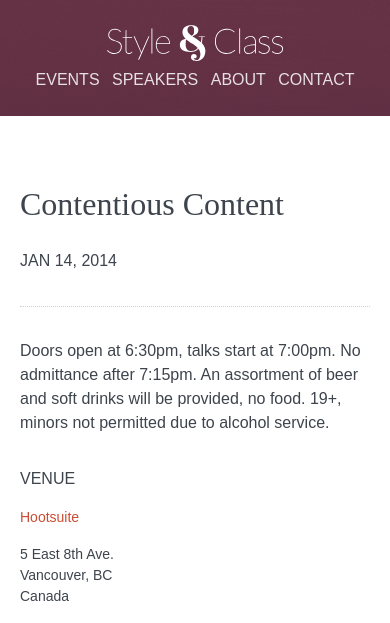
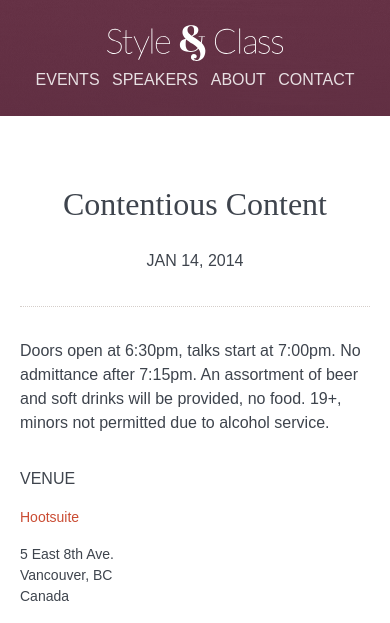
Before and after one commit to styleandclass/styleandclass.ca, a Jekyll site: the page built from root/events/2014/contentious-content/index.html, in a window 390 px wide. Shown: the top 623 px of the page. Built offline with Jekyll 4.4.1, drawn with Linux system fonts in a browser that asks for light colours; grey boxes are pictures that could not be loaded.

Commit message:
More responsive tweaks

```diff
--- a/root/_sass/_component-event.scss
+++ b/root/_sass/_component-event.scss
@@ -195,7 +195,9 @@
 //
 .event-overview {
     @include bordered;
+
     font-size: $base-font-size * 1.25;
+    text-align: center;
 
     .button {
         display: inline-block;
@@ -203,6 +205,9 @@
 
     // turn on flexbox if registration is open
     @include screen-small {
+
+        text-align: left;
+
         &.register {
             display: flex;
             .summary {
--- a/root/_sass/_layout-footer.scss
+++ b/root/_sass/_layout-footer.scss
@@ -21,10 +21,12 @@
     align-content: stretch;
 
     padding: 2rem 0 0 0;
+    text-align: center;
 
     @include screen-small {
         flex-direction: row;
         flex-wrap: nowrap;
+        text-align: left;
     }
 }
 .site-footer-events, .site-footer-blog {
```
Also changed, not shown: 2 other files.
